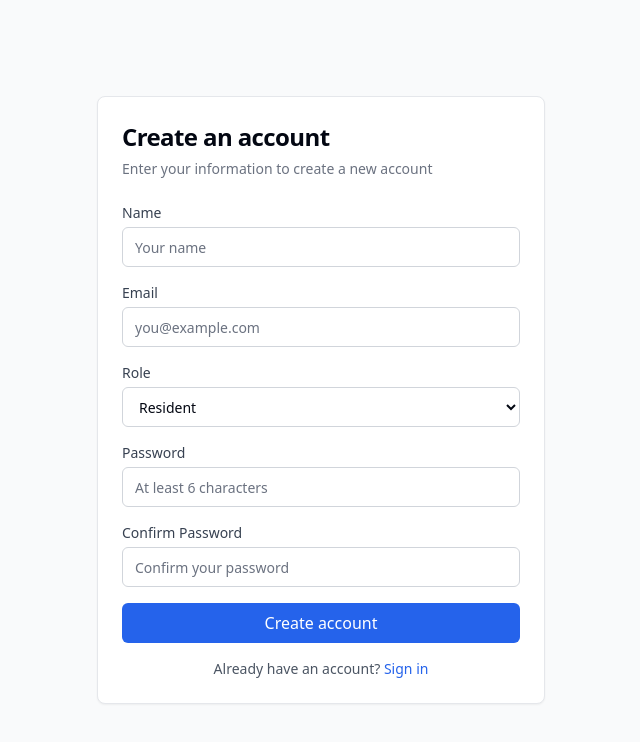
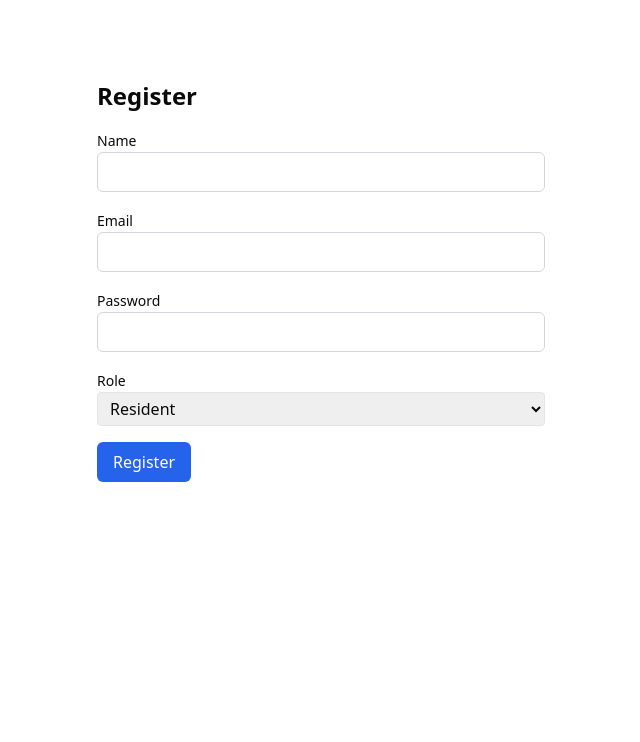
Before and after one commit to sheharzad-developer/edenavenue, a Next.js app: page /auth/register in a window 1280 px wide. Shown: the top 742 px of the page, without its empty margins (319-959 px from the left). Built offline with nearby package versions, Linux system fonts and the light colour scheme; no server answers.

Commit message:
Components UI & ShadCN

```diff
--- a/src/app/auth/login/page.tsx
+++ b/src/app/auth/login/page.tsx
@@ -1,150 +1,45 @@
-'use client'
+'use client';
 
-import { useState, useEffect, Suspense } from 'react'
-import { signIn } from 'next-auth/react'
-import { useRouter, useSearchParams } from 'next/navigation'
-import { useSession } from 'next-auth/react'
-import Input from '@/components/ui/Input'
-import Button from '@/components/ui/Button'
-import { Card, CardHeader, CardTitle, CardDescription, CardContent } from '@/components/ui/Card'
+import { useState } from 'react';
+import { signIn } from 'next-auth/react';
+import { useRouter } from 'next/navigation';
+import Input from '@/components/ui/Input';
+import Button from '@/components/ui/Button';
+import Label from '@/components/ui/Label';
 
-function LoginForm() {
-  const router = useRouter()
-  const searchParams = useSearchParams()
-  const { data: session, status } = useSession()
-  const [email, setEmail] = useState('')
-  const [password, setPassword] = useState('')
-  const [error, setError] = useState('')
-  const [isLoading, setIsLoading] = useState(false)
+export default function LoginPage() {
+  const router = useRouter();
+  const [email, setEmail] = useState('');
+  const [password, setPassword] = useState('');
+  const [loading, setLoading] = useState(false);
 
-  // Check for registration success message
-  const showSuccessMessage = searchParams.get('registered') === 'true'
-
-  // Redirect if already logged in
-  useEffect(() => {
-    if (status === 'authenticated' && session) {
-      router.push('/dashboard')
-    }
-  }, [status, session, router])
-
-  const handleSubmit = async (e: React.FormEvent) => {
-    e.preventDefault()
-    setError('')
-    setIsLoading(true)
-
-    try {
-      const result = await signIn('credentials', {
-        email,
-        password,
-        redirect: false,
-      })
-
-      if (result?.error) {
-        setError('Invalid email or password')
-        setIsLoading(false)
-        return
-      }
-
-      // Redirect to dashboard on success
-      router.push('/dashboard')
-      router.refresh()
-    } catch {
-      setError('An error occurred. Please try again.')
-      setIsLoading(false)
-    }
-  }
-
-  if (status === 'loading') {
-    return (
-      <div className="flex min-h-screen items-center justify-center">
-        <div className="text-gray-600 dark:text-gray-400">Loading...</div>
-      </div>
-    )
-  }
-
-  if (status === 'authenticated') {
-    return null // Will redirect via useEffect
+  async function handleLogin(e: React.FormEvent) {
+    e.preventDefault();
+    setLoading(true);
+    const res = await signIn('credentials', {
+      redirect: false,
+      email,
+      password
+    });
+    setLoading(false);
+    if (res?.ok) router.push('/dashboard');
+    else alert(res?.error || 'Login failed');
   }
 
   return (
-    <div className="flex min-h-screen items-center justify-center bg-gray-50 px-4 py-12 dark:bg-gray-900 sm:px-6 lg:px-8">
-      <Card className="w-full max-w-md">
-        <CardHeader>
-          <CardTitle className="text-2xl">Sign in to your account</CardTitle>
-          <CardDescription>Enter your email and password to access your account</CardDescription>
-        </CardHeader>
-        <CardContent>
-          <form onSubmit={handleSubmit} className="space-y-4">
-            {showSuccessMessage && (
-              <div className="rounded-md bg-green-50 p-4 text-green-800 dark:bg-green-900/20 dark:text-green-200">
-                Account created successfully! Please sign in.
-              </div>
-            )}
-            {error && (
-              <div className="rounded-md bg-red-50 p-4 text-red-800 dark:bg-red-900/20 dark:text-red-200">
-                {error}
-              </div>
-            )}
-
-            <Input
-              label="Email"
-              type="email"
-              value={email}
-              onChange={e => setEmail(e.target.value)}
-              placeholder="you@example.com"
-              required
-              autoComplete="email"
-            />
-
-            <Input
-              label="Password"
-              type="password"
-              value={password}
-              onChange={e => setPassword(e.target.value)}
-              placeholder="Enter your password"
-              required
-              autoComplete="current-password"
-            />
-
-            <div className="flex items-center justify-between">
-              <a
-                href="/auth/forgot-password"
-                className="text-sm text-blue-600 hover:text-blue-500 dark:text-blue-400"
-              >
-                Forgot password?
-              </a>
-            </div>
-
-            <Button type="submit" className="w-full" isLoading={isLoading}>
-              Sign in
-            </Button>
-
-            <div className="text-center text-sm text-gray-600 dark:text-gray-400">
-              Don&apos;t have an account?{' '}
-              <a
-                href="/auth/register"
-                className="font-medium text-blue-600 hover:text-blue-500 dark:text-blue-400"
-              >
-                Sign up
-              </a>
-            </div>
-          </form>
-        </CardContent>
-      </Card>
+    <div className="max-w-md mx-auto mt-20">
+      <h1 className="text-2xl font-bold mb-4">Login</h1>
+      <form onSubmit={handleLogin} className="space-y-4">
+        <div>
+          <Label>Email</Label>
+          <Input type="email" value={email} onChange={(e) => setEmail(e.target.value)} required />
+        </div>
+        <div>
+          <Label>Password</Label>
+          <Input type="password" value={password} onChange={(e) => setPassword(e.target.value)} required />
+        </div>
+        <Button type="submit" disabled={loading}>{loading ? 'Logging in...' : 'Login'}</Button>
+      </form>
     </div>
-  )
+  );
 }
-
-export default function LoginPage() {
-  return (
-    <Suspense
-      fallback={
-        <div className="flex min-h-screen items-center justify-center">
-          <div className="text-gray-600 dark:text-gray-400">Loading...</div>
-        </div>
-      }
-    >
-      <LoginForm />
-    </Suspense>
-  )
-}
--- a/src/app/auth/register/page.tsx
+++ b/src/app/auth/register/page.tsx
@@ -1,182 +1,68 @@
-'use client'
+'use client';
 
-import { useState } from 'react'
-import { useRouter } from 'next/navigation'
-import { useSession } from 'next-auth/react'
-import { useEffect } from 'react'
-import Input from '@/components/ui/Input'
-import Button from '@/components/ui/Button'
-import { Card, CardHeader, CardTitle, CardDescription, CardContent } from '@/components/ui/Card'
+import { useState } from 'react';
+import { useRouter } from 'next/navigation';
+import bcrypt from 'bcryptjs';
+import Input from '@/components/ui/Input';
+import Button from '@/components/ui/Button';
+import Label from '@/components/ui/Label';
 
 export default function RegisterPage() {
-  const router = useRouter()
-  const { data: session, status } = useSession()
-  const [formData, setFormData] = useState({
-    name: '',
-    email: '',
-    password: '',
-    confirmPassword: '',
-    role: 'RESIDENT' as 'ADMIN' | 'MANAGER' | 'RESIDENT' | 'MAINTENANCE',
-  })
-  const [error, setError] = useState('')
-  const [isLoading, setIsLoading] = useState(false)
+  const router = useRouter();
+  const [email, setEmail] = useState('');
+  const [password, setPassword] = useState('');
+  const [name, setName] = useState('');
+  const [role, setRole] = useState('RESIDENT');
+  const [loading, setLoading] = useState(false);
 
-  // Redirect if already logged in
-  useEffect(() => {
-    if (status === 'authenticated' && session) {
-      router.push('/dashboard')
-    }
-  }, [status, session, router])
-
-  const handleSubmit = async (e: React.FormEvent) => {
-    e.preventDefault()
-    setError('')
-
-    // Validation
-    if (formData.password !== formData.confirmPassword) {
-      setError('Passwords do not match')
-      return
-    }
-
-    if (formData.password.length < 6) {
-      setError('Password must be at least 6 characters')
-      return
-    }
-
-    setIsLoading(true)
-
+  async function handleRegister(e: React.FormEvent) {
+    e.preventDefault();
+    setLoading(true);
+    const hashedPassword = await bcrypt.hash(password, 10);
     try {
       const res = await fetch('/api/auth/register', {
         method: 'POST',
         headers: { 'Content-Type': 'application/json' },
-        body: JSON.stringify({
-          email: formData.email,
-          password: formData.password,
-          name: formData.name,
-          role: formData.role,
-        }),
-      })
-
-      const data = await res.json()
-
-      if (!res.ok) {
-        setError(data.error || 'Failed to create account')
-        setIsLoading(false)
-        return
-      }
-
-      // Redirect to login page after successful registration
-      router.push('/auth/login?registered=true')
-    } catch {
-      setError('An error occurred. Please try again.')
-      setIsLoading(false)
+        body: JSON.stringify({ email, password: hashedPassword, name, role })
+      });
+      const data = await res.json();
+      if (res.ok) router.push('/auth/login');
+      else alert(data.error || 'Registration failed');
+    } catch (err) {
+      console.error(err);
+      alert('Registration error');
+    } finally {
+      setLoading(false);
     }
   }
 
-  if (status === 'loading') {
   return (
-      <div className="flex min-h-screen items-center justify-center">
-        <div className="text-gray-600 dark:text-gray-400">Loading...</div>
+    <div className="max-w-md mx-auto mt-20">
+      <h1 className="text-2xl font-bold mb-4">Register</h1>
+      <form onSubmit={handleRegister} className="space-y-4">
+        <div>
+          <Label>Name</Label>
+          <Input value={name} onChange={(e) => setName(e.target.value)} required />
         </div>
-    )
-  }
-
-  if (status === 'authenticated') {
-    return null // Will redirect via useEffect
-  }
-
-  return (
-    <div className="flex min-h-screen items-center justify-center bg-gray-50 px-4 py-12 dark:bg-gray-900 sm:px-6 lg:px-8">
-      <Card className="w-full max-w-md">
-        <CardHeader>
-          <CardTitle className="text-2xl">Create an account</CardTitle>
-          <CardDescription>Enter your information to create a new account</CardDescription>
-        </CardHeader>
-        <CardContent>
-          <form onSubmit={handleSubmit} className="space-y-4">
-            {error && (
-              <div className="rounded-md bg-red-50 p-4 text-red-800 dark:bg-red-900/20 dark:text-red-200">
-                {error}
+        <div>
+          <Label>Email</Label>
+          <Input type="email" value={email} onChange={(e) => setEmail(e.target.value)} required />
         </div>
-            )}
-
-            <Input
-              label="Name"
-              type="text"
-              value={formData.name}
-              onChange={e => setFormData({ ...formData, name: e.target.value })}
-              placeholder="Your name"
-              autoComplete="name"
-            />
-
-            <Input
-              label="Email"
-              type="email"
-              value={formData.email}
-              onChange={e => setFormData({ ...formData, email: e.target.value })}
-              placeholder="you@example.com"
-              required
-              autoComplete="email"
-            />
-
         <div>
-              <label className="block text-sm font-medium text-gray-700 dark:text-gray-300 mb-1">
-                Role
-              </label>
-              <select
-                value={formData.role}
-                onChange={e =>
-                  setFormData({
-                    ...formData,
-                    role: e.target.value as typeof formData.role,
-                  })
-                }
-                className="flex h-10 w-full rounded-md border border-gray-300 bg-white px-3 py-2 text-sm ring-offset-white focus-visible:outline-none focus-visible:ring-2 focus-visible:ring-blue-500 focus-visible:ring-offset-2 disabled:cursor-not-allowed disabled:opacity-50 dark:border-gray-600 dark:bg-gray-800 dark:ring-offset-gray-900"
-                required
-              >
+          <Label>Password</Label>
+          <Input type="password" value={password} onChange={(e) => setPassword(e.target.value)} required />
+        </div>
+        <div>
+          <Label>Role</Label>
+          <select value={role} onChange={(e) => setRole(e.target.value)} className="w-full border rounded px-2 py-1">
             <option value="RESIDENT">Resident</option>
+            <option value="MANAGER">Manager</option>
             <option value="MAINTENANCE">Maintenance</option>
-                <option value="MANAGER">Manager</option>
             <option value="ADMIN">Admin</option>
           </select>
         </div>
-
-            <Input
-              label="Password"
-              type="password"
-              value={formData.password}
-              onChange={e => setFormData({ ...formData, password: e.target.value })}
-              placeholder="At least 6 characters"
-              required
-              autoComplete="new-password"
-            />
-
-            <Input
-              label="Confirm Password"
-              type="password"
-              value={formData.confirmPassword}
-              onChange={e => setFormData({ ...formData, confirmPassword: e.target.value })}
-              placeholder="Confirm your password"
-              required
-              autoComplete="new-password"
-            />
-
-            <Button type="submit" className="w-full" isLoading={isLoading}>
-              Create account
-            </Button>
-
-            <div className="text-center text-sm text-gray-600 dark:text-gray-400">
-              Already have an account?{' '}
-              <a
-                href="/auth/login"
-                className="font-medium text-blue-600 hover:text-blue-500 dark:text-blue-400"
-              >
-                Sign in
-              </a>
+        <Button type="submit" disabled={loading}>{loading ? 'Registering...' : 'Register'}</Button>
+      </form>
     </div>
-          </form>
-        </CardContent>
-      </Card>
-    </div>
-  )
+  );
 }
--- a/src/components/RequestList.tsx
+++ b/src/components/RequestList.tsx
@@ -169,7 +169,7 @@ export default function RequestList({ userRole }: RequestListProps) {
                 </TableCell>
               </TableRow>
             ) : (
-              requests.map((request) => (
+              requests.map(request => (
                 <TableRow key={request.id}>
                   <TableCell>
                     <div className="font-medium">{request.title}</div>
--- a/src/components/ui/Select.tsx
+++ b/src/components/ui/Select.tsx
@@ -38,9 +38,7 @@ const Select = React.forwardRef<HTMLSelectElement, SelectProps>(
         >
           {children}
         </select>
-        {error && (
-          <p className="mt-1 text-sm text-red-600 dark:text-red-400">{error}</p>
-        )}
+        {error && <p className="mt-1 text-sm text-red-600 dark:text-red-400">{error}</p>}
         {helperText && !error && (
           <p className="mt-1 text-sm text-gray-500 dark:text-gray-400">{helperText}</p>
         )}
--- a/src/components/ui/Textarea.tsx
+++ b/src/components/ui/Textarea.tsx
@@ -37,9 +37,7 @@ const Textarea = React.forwardRef<HTMLTextAreaElement, TextareaProps>(
           ref={ref}
           {...props}
         />
-        {error && (
-          <p className="mt-1 text-sm text-red-600 dark:text-red-400">{error}</p>
-        )}
+        {error && <p className="mt-1 text-sm text-red-600 dark:text-red-400">{error}</p>}
         {helperText && !error && (
           <p className="mt-1 text-sm text-gray-500 dark:text-gray-400">{helperText}</p>
         )}
```
Also changed, not shown: src/app/api/auth/register/route.ts (+5 -15 lines), src/app/components/page.tsx (+25 -3 lines), src/components/RequestForm.tsx (+2 -6 lines), src/components/ui/Alert.tsx (+10 -14 lines), src/components/ui/Label.tsx (line endings or trailing spaces), src/components/ui/Separator.tsx (line endings or trailing spaces), src/components/ui/Tabs.tsx (line endings or trailing spaces). Lines whose indentation alone changed are shown as unchanged.
